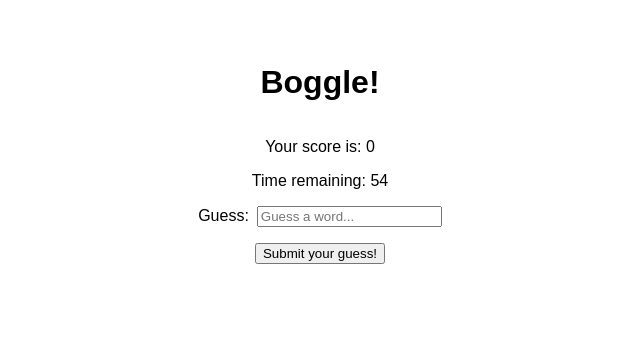
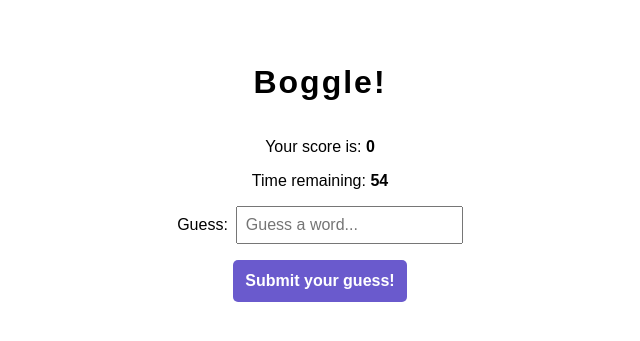
Before and after one commit to quentinikeno/Springboard-SEC-Unit-19-5-Flask-Boggle-Exercise, a Flask app: template templates/index.html in a window 1280 px wide. Shown: the top 341 px of the page, without its empty margins (320-960 px from the left). Run offline with Flask 2, Linux system fonts and the light colour scheme; the template is opened without the code that fills it, so the values that code supplies are empty; parts of the project's set-up code (start-up, migrations or seed data) failed here and were passed over.

Commit message:
Update number of times played in session

```diff
--- a/app.py
+++ b/app.py
@@ -2,8 +2,9 @@ from boggle import Boggle
 
 boggle_game = Boggle()
 
-from flask import Flask, request, render_template, session, jsonify
+from flask import Flask, request, render_template, redirect, session, jsonify
 from flask_debugtoolbar import DebugToolbarExtension
+
 
 app = Flask(__name__)
 app.config['SECRET_KEY'] = "oh-so-secret"
@@ -22,3 +23,19 @@ def guess():
     guess = request.args['word']
     result = boggle_game.check_valid_word(session['board'], guess)
     return jsonify({"result": result})
+
+@app.route('/game-over-update', methods=["POST"])
+def update_score_and_games():
+    """Update the number of times the game has been played and the high score in the session."""
+    if 'times_played' in session:
+        session['times_played'] = int(session['times_played']) + 1
+    else:
+        session['times_played'] = 1
+
+    current_score = int(request.json['current_score'])
+    if 'high_score' in session:
+        if current_score > int(session['high_score']):
+            session['high_score'] = current_score
+    else:
+        session['high_score'] = current_score
+    return jsonify({'times_played': session['times_played'], 'high_score': session['high_score']})
--- a/static/app.css
+++ b/static/app.css
@@ -6,6 +6,10 @@ main {
 	width: 50%;
 	margin: 4rem auto;
 	text-align: center;
+}
+
+h1 {
+	letter-spacing: 2px;
 }
 
 td {
@@ -25,8 +29,27 @@ table {
 	margin-top: 1rem;
 }
 
+#score-and-time-div span {
+	font-weight: bold;
+}
+
 #boggle-guess input {
 	margin-left: 0.5rem;
+	padding: 0.5rem;
+	font-size: 1rem;
+}
+
+button,
+.restart-button {
+	font-size: 1rem;
+	font-weight: bold;
+	padding: 0.75rem;
+	background-color: slateblue;
+	color: white;
+	border: none;
+	border-radius: 5px;
+	cursor: pointer;
+	text-decoration: none;
 }
 
 .result-message {
--- a/static/app.js
+++ b/static/app.js
@@ -2,6 +2,7 @@ const boggle_guess_form = document.getElementById("boggle-guess");
 const guess_input = document.getElementById("guess-input");
 const score_span = document.getElementById("score");
 const timer_span = document.getElementById("timer");
+const form_div = document.getElementById("form-div");
 
 let score = 0;
 let timeRemaining = 60;
@@ -17,8 +18,8 @@ async function handleGuess(event) {
 }
 
 async function submitGuess(guess) {
+	const result_message = document.querySelector(".result-message");
 	response = await axios.get(`/guess?word=${guess}`);
-	result_message = document.querySelector(".result-message");
 	if (result_message) result_message.remove(); //Remove the result-message from DOM to make way for the new one
 	return response.data.result;
 }
@@ -44,6 +45,17 @@ function displayResult(guess, result) {
 	}
 }
 
+function showRestartButton() {
+	//Remove form for guesses and show the button to restart the game;
+	const restartButton = document.createElement("a");
+	restartButton.innerText = "Restart Game!";
+	restartButton.setAttribute("href", "/");
+	restartButton.classList.add("restart-button", "mt-1");
+
+	form_div.innerHTML = "";
+	form_div.append(restartButton);
+}
+
 //Update the timer for 60 seconds in the DOM
 const timerInterval = setInterval(() => {
 	if (timeRemaining === 0) clearInterval();
@@ -52,7 +64,11 @@ const timerInterval = setInterval(() => {
 }, 1000);
 
 //Set a timer for 60 seconds and disable guesses once time is up
-setTimeout(() => {
+setTimeout(async () => {
 	guess_input.disabled = true;
 	clearInterval(timerInterval);
+	let response = await axios.post("/game-over-update", {
+		current_score: score_span.innerText,
+	});
+	showRestartButton();
 }, 60000);
--- a/templates/index.html
+++ b/templates/index.html
@@ -12,12 +12,12 @@ content %}
 		{% endfor %}
 	</table>
 
-	<div class="mt-1">
+	<div id='score-and-time-div' class="mt-1">
 		<p>Your score is: <span id="score">0</span></p>
 		<p>Time remaining: <span id="timer">60</span></p>
 	</div>
 
-	<div class="mt-1">
+	<div id='form-div' class="mt-1">
 		<form action="#" method="get" id="boggle-guess">
 			<div>
 				<label for="guess" aria-required="true">Guess:</label
```
